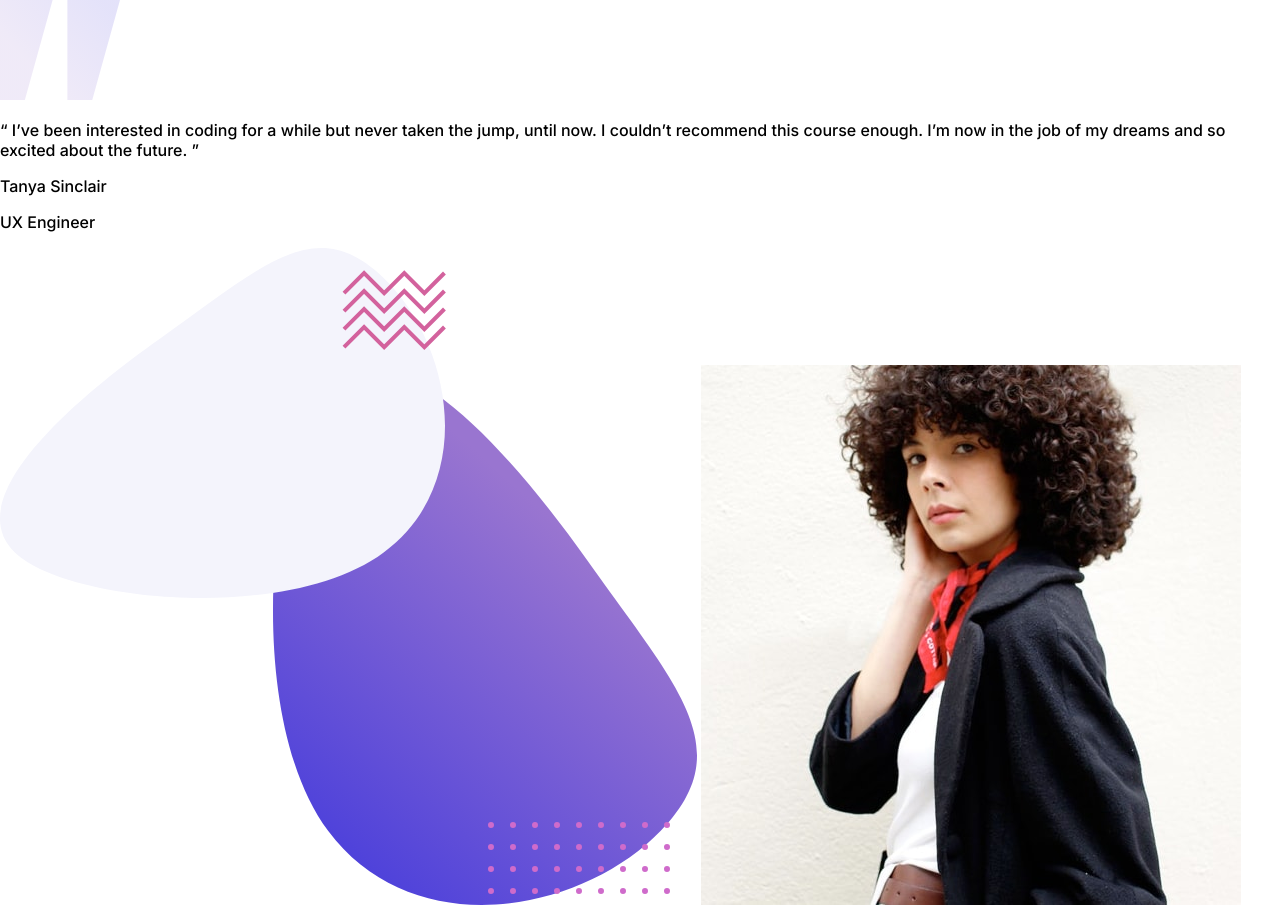
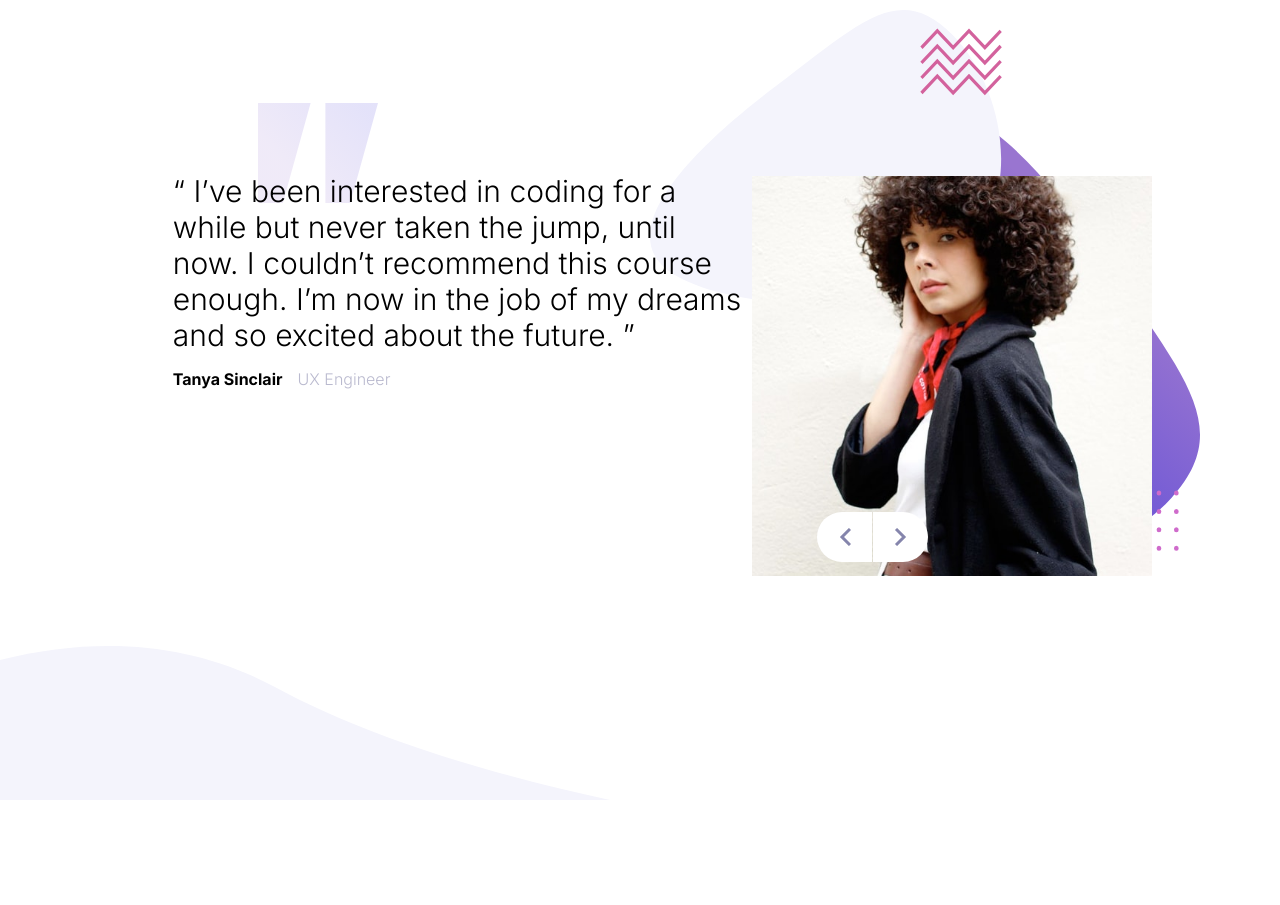
Before and after one commit to Abraao2501/Coding-bootcamp-testimonials-slider, a plain HTML site: page index.html in a window 1280 px wide. Shown: the top 905 px of the page. After the commit the page ends 800 px from the top, so only its background shows below. Drawn offline with Linux system fonts and the light colour scheme.

Commit message:
style.css add

```diff
--- a/index.html
+++ b/index.html
@@ -27,6 +27,7 @@
         excited about the future. ”
       </p>
 
+      <div class="footer-text">
         <p id="strong" class="name">
           Tanya Sinclair
         </p>
@@ -34,11 +35,18 @@
         <p class="profession">
           UX Engineer
         </p>
+      </div>
+
     </section>
 
+
     <section class="img-person">
-      <img src="/images/pattern-bg.svg" alt="Background">
+
+      <div class="bg-img">
+        <img src="/images/pattern-bg.svg" alt="Background" id="bg">
         <img src="/images/image-tanya.jpg" alt="Tanya" class="photo">
+      </div>
+    </section>
 
     <div class="buttons-slider">
       <div class="prev">
@@ -47,12 +55,9 @@
       <div class="next">
         <img src="/images/icon-next.svg" alt="next">
       </div>
-
     </div>
 
-    </section>
-
-    <img src="/images/pattern-curve.svg" alt="Curve">
+    <img src="/images/pattern-curve.svg" alt="Curve" id="curve">
   </main>
 
 
@@ -65,10 +70,5 @@
   John Tarkpor
   Junior Front-end Developer-->
 
-  <div class="attribution">
-    Challenge by <a href="https://www.frontendmentor.io?ref=challenge" target="_blank">Frontend Mentor</a>.
-    Coded by <a href="#">Your Name Here</a>.
-  </div>
-
 </body>
 </html>
--- a/style.css
+++ b/style.css
@@ -6,4 +6,111 @@ body {
     padding: 0;
 
     font-family: 'Inter', sans-serif;
+
+    display: flex;
+    align-items: center;
+
+    background: white;
 }
+
+/*Text Part*/
+section.text {
+    margin: 30% 0 0 30%;
+}
+section.text img {
+    z-index: -1;
+    position: absolute;
+
+    margin: -70px   0  0 85px;
+}
+section.text p.informations{
+    text-align: left;
+    font-size: 30px;
+    font-weight: 300;
+    width:45vw;
+
+    margin: 0 0 0 0;
+}
+section.text p.name {
+    font-weight: 800;
+}
+section.text p.profession {
+    font-weight: 300;
+    color: hsl(240, 18%, 77%);
+
+    margin-left: 15px;
+}
+section.text .footer-text{
+    display: flex;
+}
+
+/*Photo and Forms Part*/
+section.img-person .photo {
+    position: absolute;
+    z-index: -1;
+
+    right: 8em;
+    top: 0;
+
+    width: 400px;
+    height: 400px;
+    margin-top: 22vh;
+}
+section.img-person img#bg {
+    position: absolute;
+    z-index: -1;
+
+    width: 550px;
+    height: 550px;
+
+    right: 5em;
+    top: 90px;
+
+    margin-top: -10vh;
+
+}
+img#curve {
+    position: absolute;
+    bottom: 0;
+    left: 0;
+}
+
+/*Butons*/
+
+.buttons-slider {
+    display: flex;
+    align-items: center;
+    width: 111px;
+    margin: 0;
+
+    position: absolute;
+    right: 22em;
+    top: 32em;
+}
+.prev {
+    display: flex;
+    align-items: center;
+    justify-content: center;
+
+    width: 55px;
+    height: 50px;
+
+    background: #FFFFFF;
+    border-radius: 30px 0px 0px 30px;
+
+    cursor: pointer;
+}
+.next {
+    display: flex;
+    align-items: center;
+    justify-content: center;
+
+    width: 55px;
+    height: 50px;
+
+    background: #FFFFFF;
+    border-radius: 0px 30px 30px 0px;
+    margin-left: 1px;
+
+    cursor: pointer;
+}
```
Lines whose indentation alone changed are shown as unchanged.
